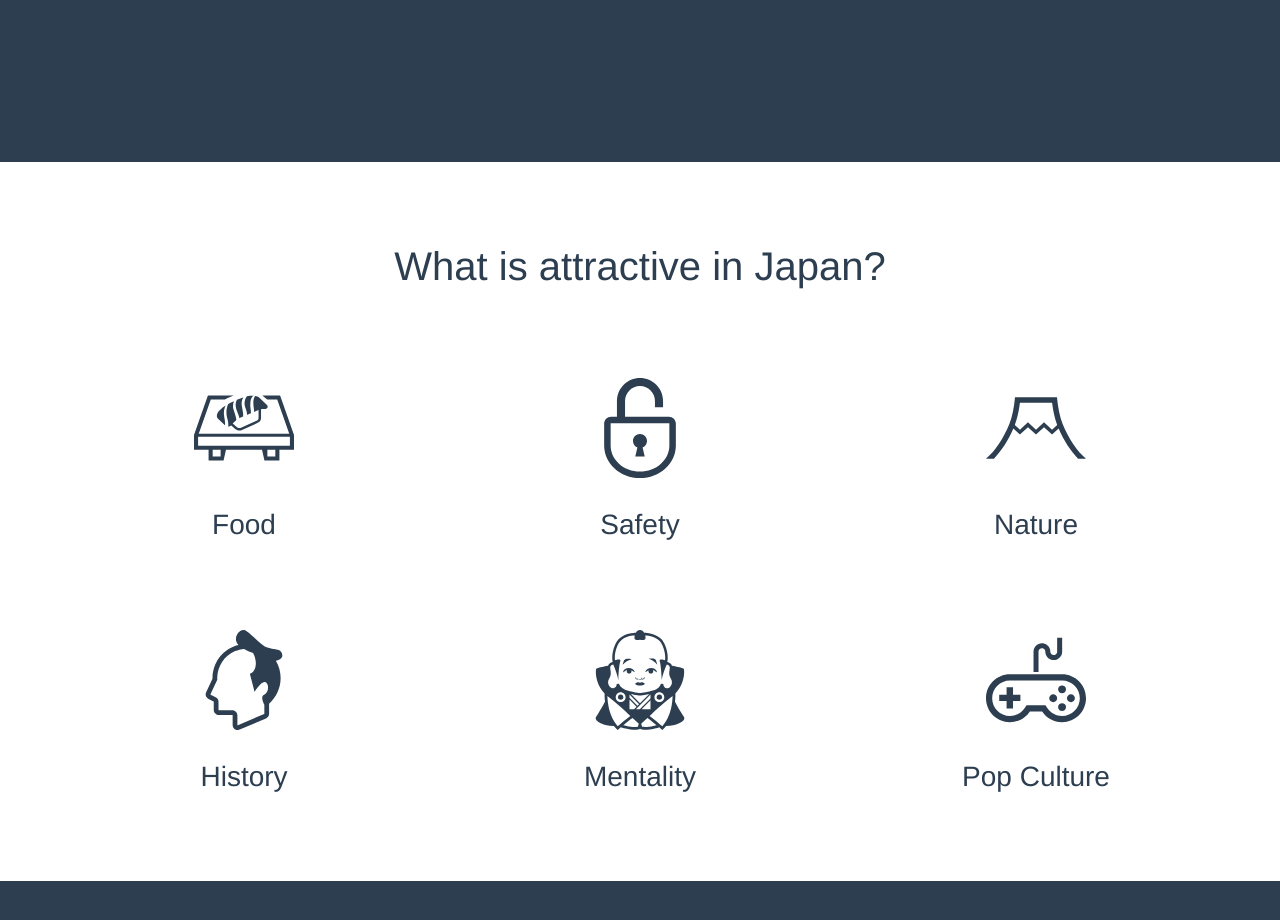
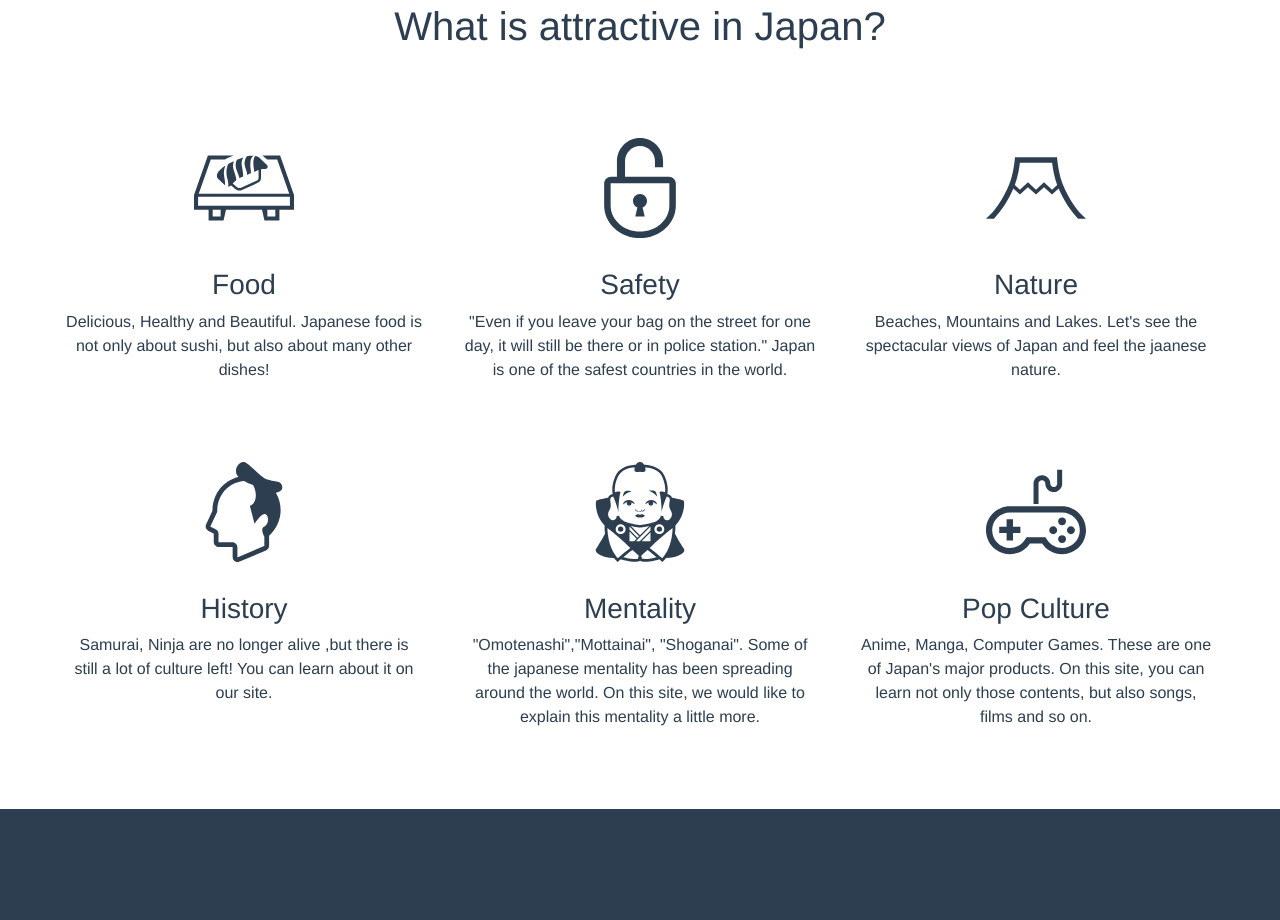
Before and after one commit to harumisogoengineerbu/homepage, a Vue app: page / in a window 1280 px wide. Shown: the part 700-1620 px from the top of the page. Built offline with nearby package versions, Linux system fonts and the light colour scheme.

Commit message:
Introduce: add description

```diff
--- a/src/App.vue
+++ b/src/App.vue
@@ -1,7 +1,6 @@
 <template>
   <Header/>
   <Startsite/>
-  <Black/>
   <Introduce/>
   <Black/>
   <Foods/>
--- a/src/components/Introduce.vue
+++ b/src/components/Introduce.vue
@@ -8,34 +8,34 @@
                 <div class="items">
                     <img src="../assets/icon-sushi.svg" height="100">
                     <h3 class="item-title">Food</h3>
-                    <div class="item-description"></div>
+                    <div class="item-description">Delicious, Healthy and Beautiful. Japanese food is not only about sushi, but also about many other dishes!</div>
                 </div>
                 <div class="items">
                     <img src="../assets/icon-key.svg" height="100">
                     <h3 class="item-title">Safety</h3>
-                    <div class="item-description"></div>
+                    <div class="item-description">"Even if you leave your bag on the street for one day, it will still be there or in police station." Japan is one of the safest countries in the world. </div>
                 </div>
                 <div class="items">
                     <img src="../assets/icon-fuji.svg" height="100">
                     <h3 class="item-title">Nature</h3>
-                    <div class="item-description"></div>
+                    <div class="item-description">Beaches, Mountains and Lakes. Let's see the spectacular views of Japan and feel the jaanese nature.</div>
                 </div>
             </div>
             <div class="second-line">
                 <div class="items">
                     <img src="../assets/icon-samurai.svg" height="100">
                     <h3 class="item-title">History</h3>
-                    <div class="item-description"></div>
+                    <div class="item-description">Samurai, Ninja are no longer alive ,but there is still a lot of culture left! You can learn about it on our site.</div>
                 </div>
                 <div class="items">
                     <img src="../assets/icon-figure.svg" height="100">
                     <h3 class="item-title">Mentality</h3>
-                    <div class="item-description"></div>
+                    <div class="item-description">"Omotenashi","Mottainai", "Shoganai". Some of the japanese mentality has been spreading around the world. On this site, we would like to explain this mentality a little more.</div>
                 </div>
                 <div class="items">
                     <img src="../assets/icon-game.svg" height="100">
                     <h3 class="item-title">Pop Culture</h3>
-                    <div class="item-description"></div>
+                    <div class="item-description">Anime, Manga, Computer Games. These are one of Japan's major products. On this site, you can learn not only those contents, but also songs, films and so on.</div>
                 </div>
             </div>
         </div>
@@ -59,7 +59,7 @@
 
     .section-introduce .main-section .items {
         width: 33%;
-
+        padding: 0 20px;
     }
 
     .section-introduce .main-section .first-line .item-title , .section-introduce .main-section .second-line .item-title {
```
